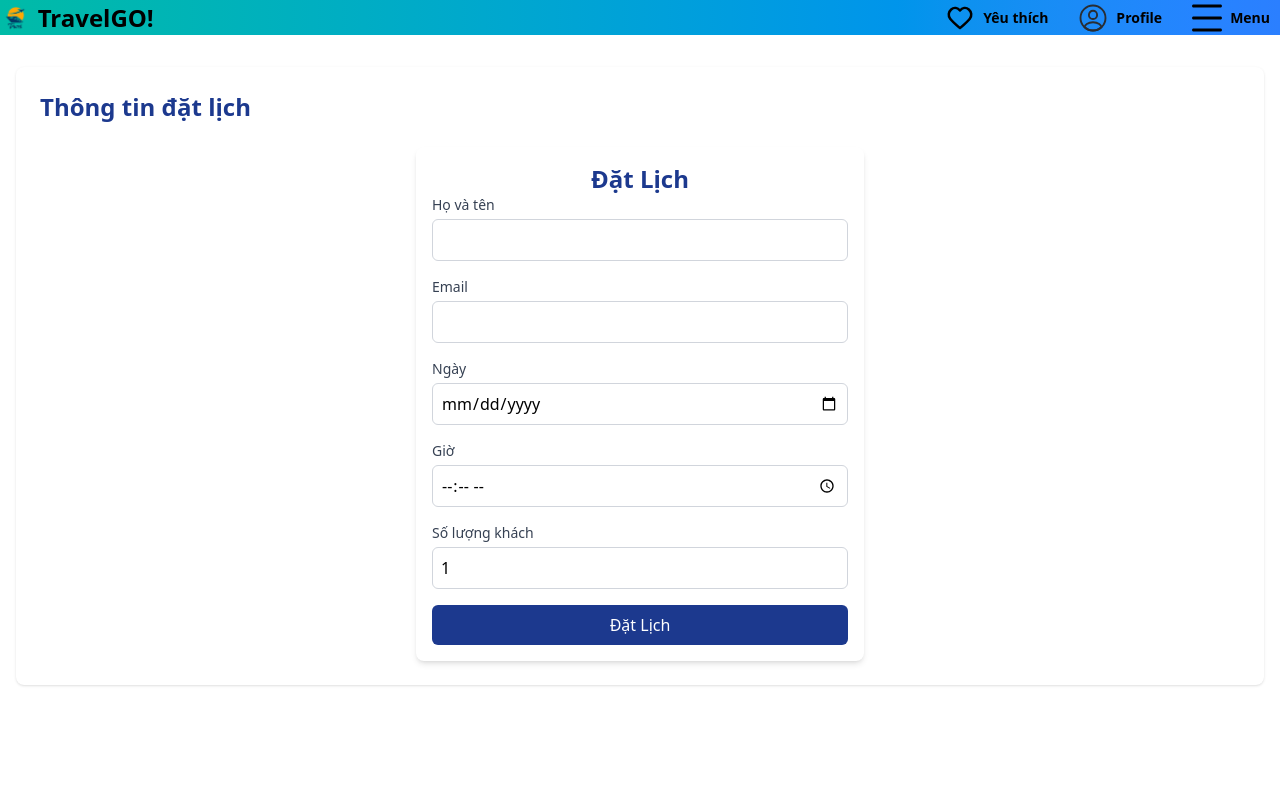
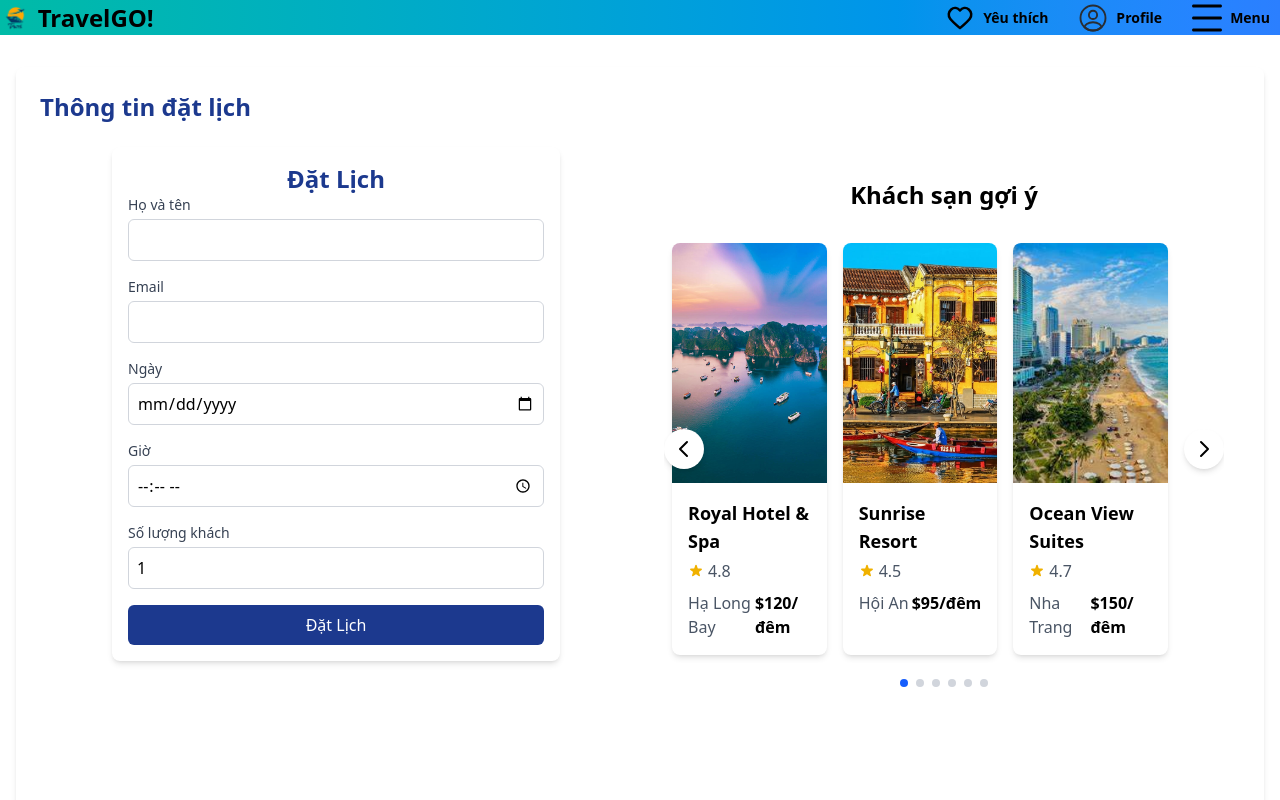
Before and after one commit to PhungVietBac/AITripSystem, a Next.js app in the folder ai_trip_system/: page /booking in a window 1280 px wide. Shown: the top 800 px of the page. Built offline with nearby package versions, Linux system fonts and the light colour scheme.

Commit message:
add recomend-form

```diff
--- /dev/null
+++ b/ai_trip_system/src/app/booking/HotelForm.tsx
@@ -0,0 +1,227 @@
+'use client';
+
+import { useState, useRef, useEffect } from 'react';
+import Image from 'next/image'; // dung next/image cho cac anh vi du
+
+// Sample hotel data
+const hotels = [
+  {
+    id: 1,
+    name: 'Royal Hotel & Spa',
+    image: '/destinations/halong.jpg',
+    rating: 4.8,
+    price: 120,
+    location: 'Hạ Long Bay'
+  },
+  {
+    id: 2,
+    name: 'Sunrise Resort',
+    image: '/destinations/hoian.jpg',
+    rating: 4.5,
+    price: 95,
+    location: 'Hội An'
+  },
+  {
+    id: 3,
+    name: 'Ocean View Suites',
+    image: '/destinations/nhatrang.jpg',
+    rating: 4.7,
+    price: 150,
+    location: 'Nha Trang'
+  },
+  {
+    id: 4,
+    name: 'Mountain Retreat',
+    image: '/destinations/sapa.jpg',
+    rating: 4.6,
+    price: 85,
+    location: 'Sa Pa'
+  },
+  {
+    id: 5,
+    name: 'City Central Hotel',
+    image: '/destinations/default.jpg',
+    rating: 4.3,
+    price: 75,
+    location: 'Hà Nội'
+  },
+  {
+    id: 6,
+    name: 'Riverside Inn',
+    image: '/destinations/hoian.jpg',
+    rating: 4.2,
+    price: 80,
+    location: 'Hội An'
+  },
+  {
+    id: 7,
+    name: 'Golden Sands Resort',
+    image: '/destinations/nhatrang.jpg',
+    rating: 4.9,
+    price: 160,
+    location: 'Nha Trang'
+  },
+  {
+    id: 8,
+    name: 'Heritage Hotel',
+    image: '/destinations/default.jpg',
+    rating: 4.4,
+    price: 100,
+    location: 'Hà Nội'
+  }
+];
+
+export default function HotelForm() {
+  const [currentIndex, setCurrentIndex] = useState(0); // index hien tai
+  const [isMobile, setIsMobile] = useState(false); // bien de kiem tra mobile hay khong
+  const [cardWidth, setCardWidth] = useState(0); // width cua card
+  const carouselRef = useRef<HTMLDivElement>(null); // ref de lay width cua carousel
+
+  // Handle resize events to detect mobile vs desktop
+  useEffect(() => {
+    const handleResize = () => {
+      setIsMobile(window.innerWidth < 768); // 768px la breakpoint cua mobile
+
+      // Calculate card width based on container width
+      if (carouselRef.current) { // lay width cua carousel
+        const containerWidth = carouselRef.current.offsetWidth;
+        if (window.innerWidth < 768) {
+          setCardWidth(containerWidth - 32); // Full width with some padding on mobile
+        } else {
+          // Adjust card width for better appearance when placed next to BookingForm
+          // Showing 3 cards instead of 5 for better visibility
+          setCardWidth((containerWidth - 48) / 3);
+        }
+      }
+    };
+
+    handleResize(); // dung ham de lay width ngay khi component duoc mount
+    window.addEventListener('resize', handleResize);
+
+    return () => {
+      window.removeEventListener('resize', handleResize); // cleanup
+    };
+  }, []);
+
+  const totalCards = hotels.length; // total so luong khach san
+  // Adjusted maxIndex to account for showing 3 cards on desktop instead of 5
+  const maxIndex = Math.max(0, isMobile ? totalCards - 1 : totalCards - 3); // Ensure maxIndex is non-negative
+  // maxIndex = totalCards - 1 neu la mobile, maxIndex = totalCards - 3 neu la desktop
+
+  // Modified to loop around when reaching the end
+  const goNext = () => {
+    setCurrentIndex(prevIndex =>
+      prevIndex >= maxIndex ? 0 : prevIndex + 1
+    );
+  };
+
+  // Modified to loop around when reaching the beginning
+  const goPrev = () => {
+    setCurrentIndex(prevIndex =>
+      prevIndex <= 0 ? maxIndex : prevIndex - 1
+    );
+  };
+
+  // Tạo mảng hotels động để hiển thị với cơ chế vòng quay
+  const getVisibleHotels = () => {
+    // Tạo mảng mới với cấu trúc [all hotels] + [first few hotels] để hỗ trợ hiệu ứng vòng quay
+    const extendedHotels = [...hotels];
+
+    if (isMobile) {
+      // Trên mobile, chỉ hiển thị 1 khách sạn tại một thời điểm
+      return [hotels[currentIndex]];
+    } else {
+      // Trên desktop, hiển thị 3 khách sạn liên tiếp từ vị trí currentIndex
+      return [
+        hotels[currentIndex % totalCards],
+        hotels[(currentIndex + 1) % totalCards],
+        hotels[(currentIndex + 2) % totalCards],
+      ];
+    }
+  };
+
+  const visibleHotels = getVisibleHotels();
+
+  return (
+    <div className="w-full px-4 py-8">
+      <h2 className="text-2xl font-semibold mb-6 text-center">Khách sạn gợi ý</h2>
+
+      <div className="relative w-full overflow-hidden" ref={carouselRef}>
+        <div
+          className={`flex transition-transform duration-300 ease-in-out`}
+          style={{
+            transform: isMobile ? 'translateX(0)' : `translateX(-${currentIndex * (cardWidth)}px)`
+          }}
+        >
+          {visibleHotels.map((hotel, idx) => {
+
+            return (
+              <div
+                key={`${hotel.id}-${idx}`}
+                className={`relative flex-shrink-0 p-2 transition-all duration-300 ease-in-out`}
+                style={{ width: cardWidth }}
+              >
+                <div className="bg-white rounded-lg shadow-md overflow-hidden h-full">
+                  <div className="relative h-48 md:h-60">
+                    <Image
+                      src={hotel.image}
+                      alt={hotel.name}
+                      fill
+                      className="object-cover"
+                    />
+                  </div>
+                  <div className="p-4">
+                    <h3 className="text-lg font-semibold mb-1">{hotel.name}</h3>
+                    <div className="flex items-center mb-2">
+                      <svg className="w-4 h-4 text-yellow-500" fill="currentColor" viewBox="0 0 20 20">
+                        <path d="M9.049 2.927c.3-.921 1.603-.921 1.902 0l1.07 3.292a1 1 0 00.95.69h3.462c.969 0 1.371 1.24.588 1.81l-2.8 2.034a1 1 0 00-.364 1.118l1.07 3.292c.3.921-.755 1.688-1.54 1.118l-2.8-2.034a1 1 0 00-1.175 0l-2.8 2.034c-.784.57-1.838-.197-1.539-1.118l1.07-3.292a1 1 0 00-.364-1.118L2.98 8.72c-.783-.57-.38-1.81.588-1.81h3.461a1 1 0 00.951-.69l1.07-3.292z" />
+                      </svg>
+                      <span className="ml-1 text-gray-600">{hotel.rating}</span>
+                    </div>
+                    <div className="flex justify-between items-center">
+                      <span className="text-gray-600">{hotel.location}</span>
+                      <span className="font-bold">${hotel.price}/đêm</span>
+                    </div>
+                  </div>
+                </div>
+              </div>
+            );
+          })}
+        </div>
+
+        {/* Navigation Buttons - Modified to remove disabled state */}
+        <button
+          onClick={goPrev}
+          className="absolute left-0 top-1/2 -translate-y-1/2 bg-white rounded-full p-2 shadow-md z-20 opacity-100 hover:bg-gray-100"
+          aria-label="Previous"
+        >
+          <svg xmlns="http://www.w3.org/2000/svg" className="h-6 w-6" fill="none" viewBox="0 0 24 24" stroke="currentColor">
+            <path strokeLinecap="round" strokeLinejoin="round" strokeWidth={2} d="M15 19l-7-7 7-7" />
+          </svg>
+        </button>
+
+        <button
+          onClick={goNext}
+          className="absolute right-0 top-1/2 -translate-y-1/2 bg-white rounded-full p-2 shadow-md z-20 opacity-100 hover:bg-gray-100"
+          aria-label="Next"
+        >
+          <svg xmlns="http://www.w3.org/2000/svg" className="h-6 w-6" fill="none" viewBox="0 0 24 24" stroke="currentColor">
+            <path strokeLinecap="round" strokeLinejoin="round" strokeWidth={2} d="M9 5l7 7-7 7" />
+          </svg>
+        </button>
+      </div>
+
+      {/* Indicators (dots) */}
+      <div className="flex justify-center mt-4">
+        {Array.from({ length: maxIndex + 1 }).map((_, idx) => (
+          <button
+            key={idx}
+            onClick={() => setCurrentIndex(idx)}
+            className={`mx-1 w-2 h-2 rounded-full ${currentIndex === idx ? 'bg-blue-600' : 'bg-gray-300'}`}
+            aria-label={`Go to slide ${idx + 1}`}
+          />
+        ))}
+      </div>
+    </div>
+  );
+}
--- a/ai_trip_system/src/app/booking/page.tsx
+++ b/ai_trip_system/src/app/booking/page.tsx
@@ -1,12 +1,20 @@
 import BookingForm from '@/app/booking/BookingForm';
+import HotelForm from '@/app/booking/HotelForm';
 
 export default function BookingPage() {
   return (
     <div className="min-h-screen flex flex-col items-center justify-center">
       <main className="flex-grow container mx-auto px-4 py-8">
-        <div className="bg-white rounded-lg p-6 shadow-sm">
-        <h1 className="text-2xl font-bold text-blue-900 mb-6">Thông tin đặt lịch</h1>
-          <BookingForm />
+        <div className="info bg-white rounded-lg p-6 shadow-md h-screen">
+          <h1 className="text-2xl font-bold text-blue-900 mb-6 flex">Thông tin đặt lịch</h1>
+          <div className="flex flex-col md:flex-row gap-4">
+            <div className="flex-1">
+              <BookingForm />
+            </div>
+            <div className="flex-1">
+              <HotelForm />
+            </div>
+          </div>
         </div>
       </main>
     </div>
```
